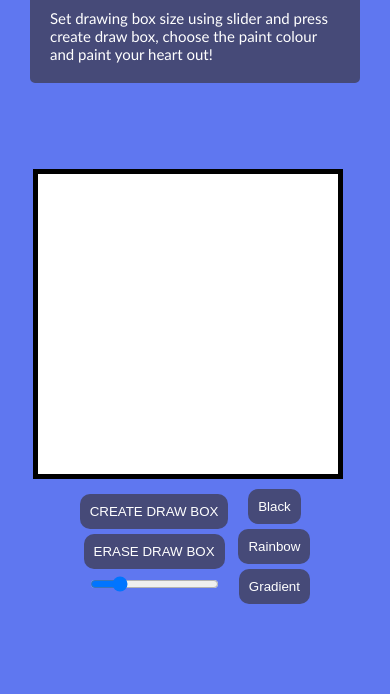
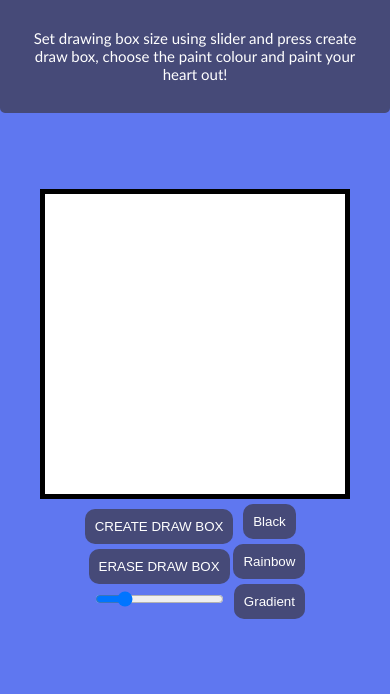
Before and after one commit to ricewind619/Etch-A-Sketch, a plain HTML site: page index.html in a window 390 px wide. Shown: the part 150-844 px from the top of the page. Drawn offline with Linux system fonts and the light colour scheme.

Commit message:
Some changes for different size of mobile screens....

```diff
--- a/styles.css
+++ b/styles.css
@@ -13,6 +13,7 @@ body, html{
   display: flex;
   flex-direction: column;
   justify-content: space-evenly;
+  align-items: center;
   background-color: rgb(95, 119, 240);
 
 
@@ -28,14 +29,16 @@ body, html{
   border-radius: 5px;;
   border-color: rgb(70, 74, 120);
   padding:0px;
-  margin-left: 30px;
-  margin-right: 30px;
+  /* margin-left: 30px;
+  margin-right: 30px; */
   background-color: rgb(70, 74, 120);
 }
 
 .intro, .info {
   padding: 10px;
   color: white;
+  margin: 10px ;
+  text-align: center;
 
 }
 
@@ -43,6 +46,7 @@ body, html{
   font-size: 25px;
   font-weight: bolder;
   font-family: Cambria, Cochin, Georgia, Times, 'Times New Roman', serif;
+
 }
 
 .info{
@@ -55,7 +59,13 @@ body, html{
 .body_box{
   display: flex;
   flex-direction: column;
+  align-items: center;
+  justify-content: center;
   gap: 5px;
+  margin: 0px;
+  padding:0px;
+  width: 100%;
+  /* margin-right:15px; */
 }
 
 .buttons{
@@ -67,7 +77,7 @@ body, html{
 .buttons_left, .buttons_right{
   display: flex;
   flex-direction: column;
-  margin: 5px;
+  /* margin: 5px;   */
   flex-direction: column;
   gap: 5px;
   justify-content: space-between;
@@ -97,8 +107,9 @@ body, html{
   border-width: 5px;
   width:300px;
   height:300px;
-  margin:0px 33px;
+  margin:0px;
   padding:0px;
+
 
 
 	/* position: relative;
```
